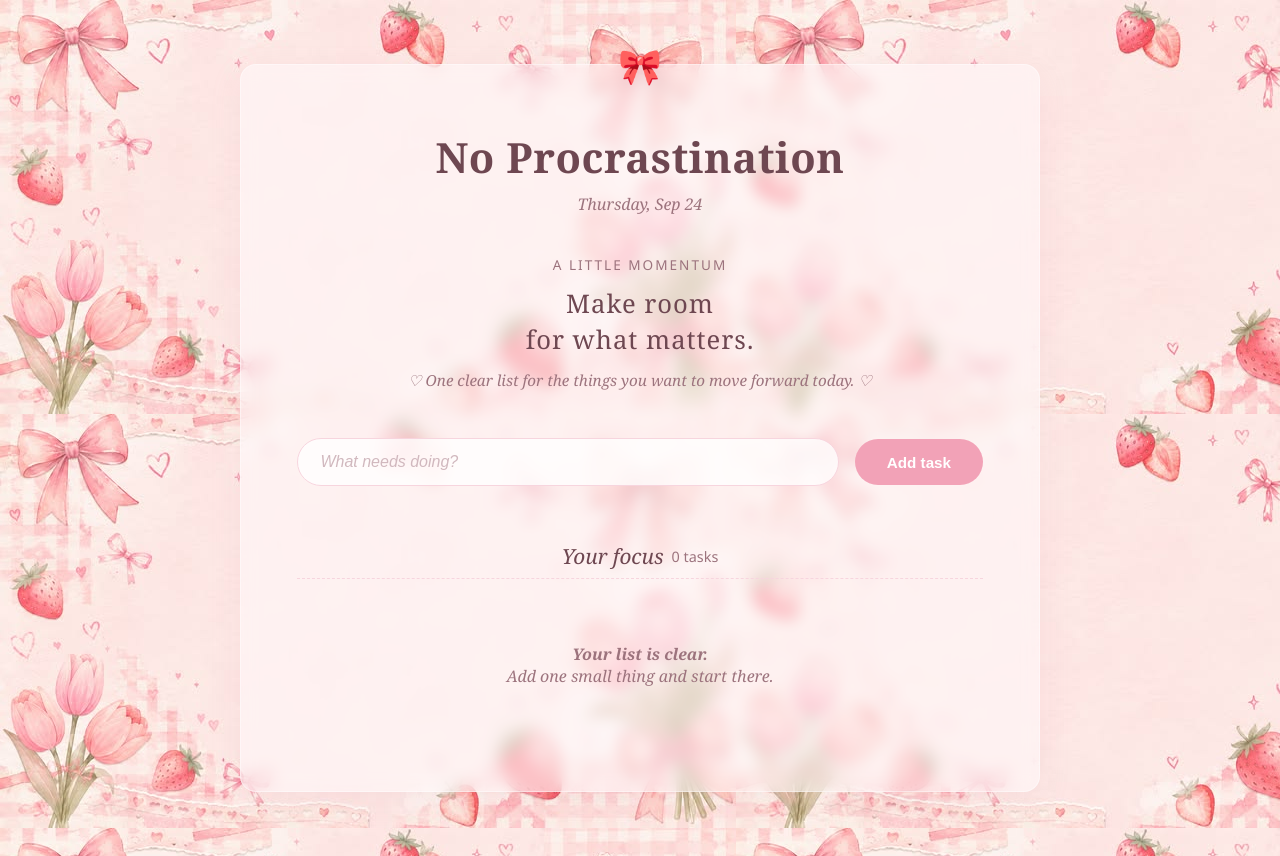
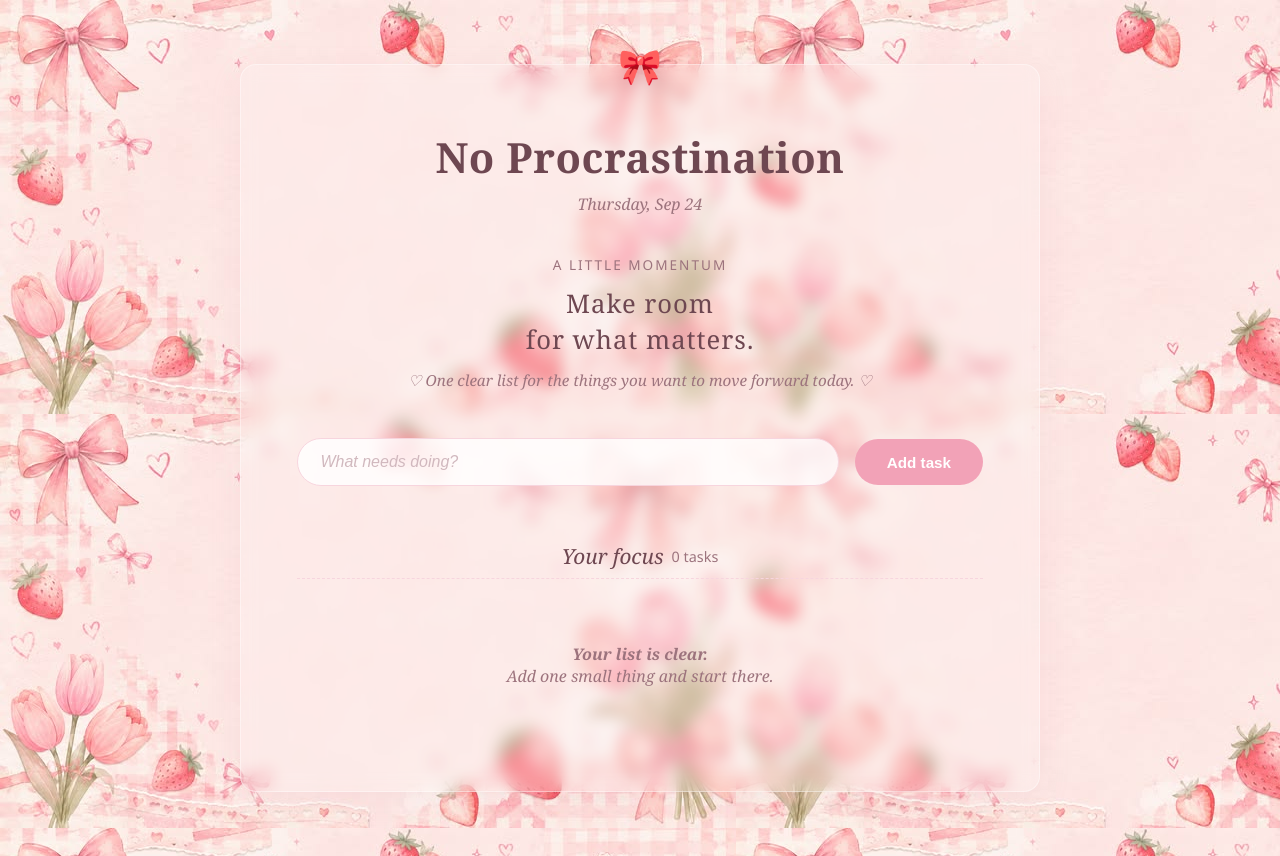
Before and after one commit to architav7/To-Do-List-, a Django app: page / in a window 1280 px wide. Run offline with Django 5.2, Linux system fonts and the light colour scheme; data that the repository does not hold is empty.

Commit message:
updated css

```diff
--- a/static/style.css
+++ b/static/style.css
@@ -37,7 +37,7 @@ body {
 
 /* Made the main card significantly wider (increased from 650px to 800px) */
 .page {
-  background-color: var(--bg-paper);
+  background-color: rgba(255, 250, 251, 0.20);
   width: 100%;
   max-width: 800px;
   padding: 4rem 3.5rem;
```
